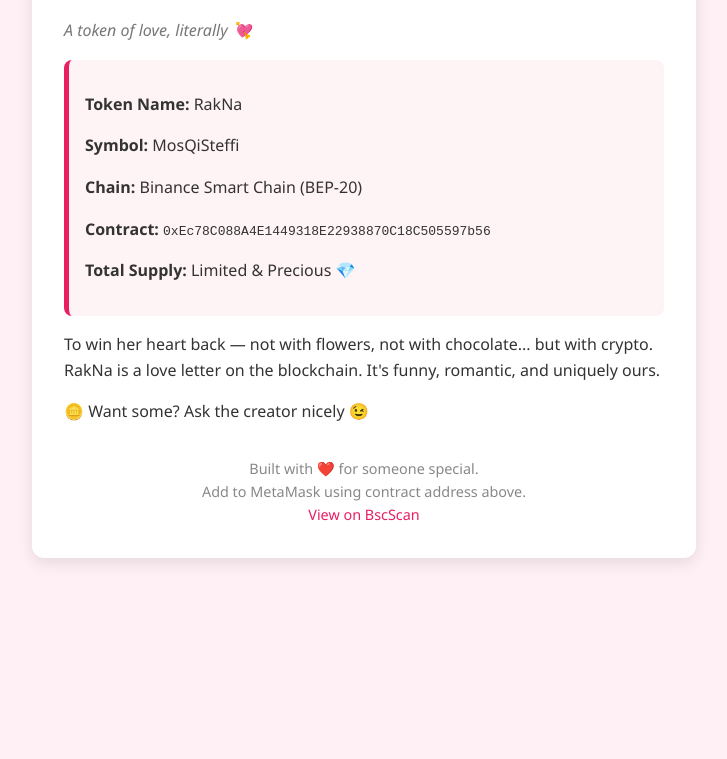
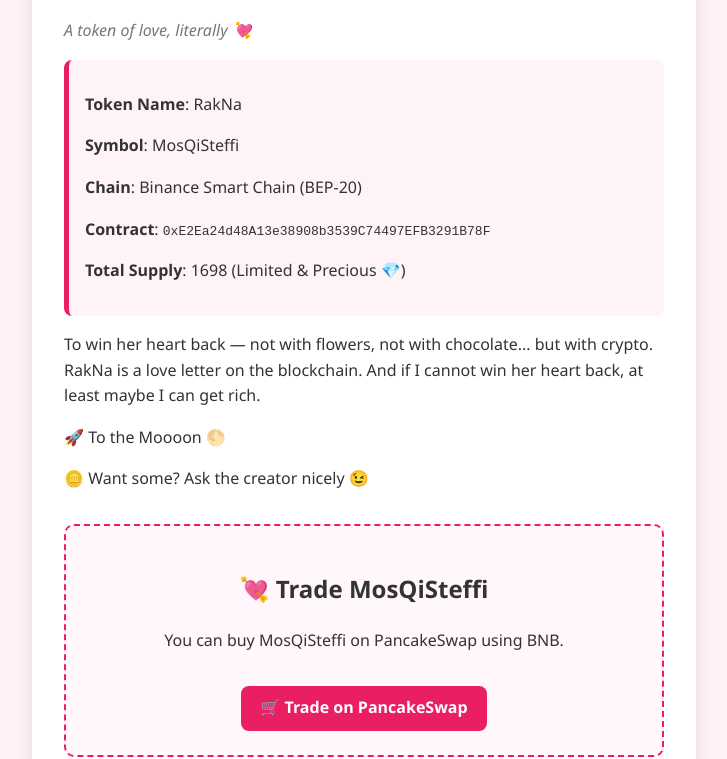
Before and after one commit to gknikx/rakna-token, a plain HTML site: page index.html in a window 1280 px wide. Shown: the part 262-1021 px from the top of the page, without its empty margins (276-1003 px from the left). Before the commit the page ends 852 px from the top, so only its background shows below. Drawn offline with Linux system fonts and the light colour scheme.

Commit message:
Add files via upload

```diff
--- a/index.html
+++ b/index.html
@@ -1,9 +1,9 @@
 <!DOCTYPE html>
 <html lang="en">
 <head>
-  <meta charset="UTF-8" />
-  <meta name="viewport" content="width=device-width, initial-scale=1.0" />
-  <title>RakNa | MosQiSteffi</title>
+  <meta charset="UTF-8">
+  <meta name="viewport" content="width=device-width, initial-scale=1.0">
+  <title>RakNa MosQiSteffi</title>
   <style>
     body {
       font-family: 'Segoe UI', sans-serif;
@@ -56,30 +56,72 @@
     a:hover {
       text-decoration: underline;
     }
+    .trade-section {
+      margin-top: 2rem;
+      text-align: center;
+      background: #fff7fb;
+      padding: 1.5rem;
+      border: 2px dashed #e91e63;
+      border-radius: 10px;
+    }
+    .trade-button {
+      display: inline-block;
+      background-color: #e91e63;
+      color: white;
+      padding: 0.6rem 1.2rem;
+      border-radius: 8px;
+      text-decoration: none;
+      font-weight: bold;
+      margin-top: 1rem;
+    }
+    .trade-button:hover {
+      background-color: #c2185b;
+    }
+    .bscscan-button {
+      display: inline-block;
+      margin-top: 1rem;
+      padding: 0.6rem 1.2rem;
+      background-color: #4a90e2;
+      color: white;
+      border-radius: 8px;
+      text-decoration: none;
+      font-weight: bold;
+    }
+    .bscscan-button:hover {
+      background-color: #357ab8;
+    }
   </style>
 </head>
 <body>
   <div class="container">
-    <img src="logo.png" alt="RakNa Token Logo" class="logo" />
+    <img src="logo.png" alt="RakNa Token Logo" class="logo">
     <h1>RakNa (MosQiSteffi)</h1>
     <p class="tagline">A token of love, literally 💘</p>
 
     <div class="token-info">
-      <p><strong>Token Name:</strong> RakNa</p>
-      <p><strong>Symbol:</strong> MosQiSteffi</p>
-      <p><strong>Chain:</strong> Binance Smart Chain (BEP-20)</p>
-      <p><strong>Contract:</strong> <code>0xEc78C088A4E1449318E22938870C18C505597b56</code></p>
-      <p><strong>Total Supply:</strong> Limited & Precious 💎</p>
+      <p><strong>Token Name</strong>: RakNa</p>
+      <p><strong>Symbol</strong>: MosQiSteffi</p>
+      <p><strong>Chain</strong>: Binance Smart Chain (BEP-20)</p>
+      <p><strong>Contract</strong>: <code>0xE2Ea24d48A13e38908b3539C74497EFB3291B78F</code></p>
+      <p><strong>Total Supply</strong>: 1698 (Limited & Precious 💎)</p>
     </div>
 
-    <p>To win her heart back — not with flowers, not with chocolate... but with crypto. RakNa is a love letter on the blockchain. It's funny, romantic, and uniquely ours.</p>
-
+    <p>To win her heart back — not with flowers, not with chocolate... but with crypto. RakNa is a love letter on the blockchain. And if I cannot win her heart back, at least maybe I can get rich.</p>
+    <p>🚀 To the Moooon 🌕</p>
     <p>🪙 Want some? Ask the creator nicely 😉</p>
 
+    <div class="trade-section">
+      <h2>💘 Trade MosQiSteffi</h2>
+      <p>You can buy MosQiSteffi on PancakeSwap using BNB.</p>
+      <a href="https://pancakeswap.finance/swap?outputCurrency=0xE2Ea24d48A13e38908b3539C74497EFB3291B78F" target="_blank" class="trade-button">
+        🛒 Trade on PancakeSwap
+      </a>
+    </div>
+
     <div class="footer">
-      Built with ❤️ for someone special.<br />
-      Add to MetaMask using contract address above.<br />
-      <a href="https://bscscan.com/token/0xEc78C088A4E1449318E22938870C18C505597b56" target="_blank">View on BscScan</a>
+      Built with ❤️ for someone special.<br>
+      Add to MetaMask using contract address above.<br>
+      <a href="https://bscscan.com/token/0xE2Ea24d48A13e38908b3539C74497EFB3291B78F" target="_blank" class="bscscan-button">🔍 View on BscScan</a>
     </div>
   </div>
 </body>
```
